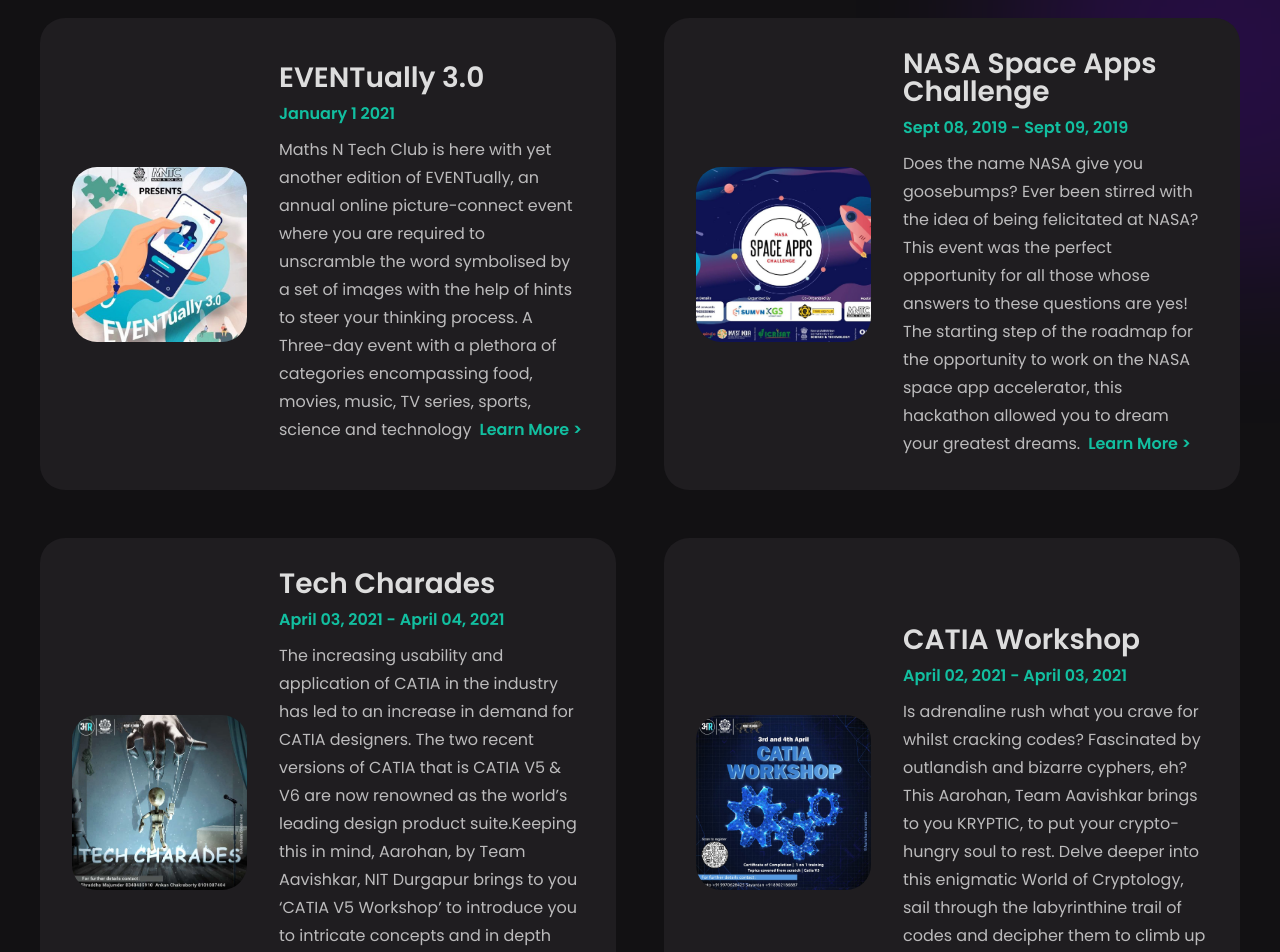
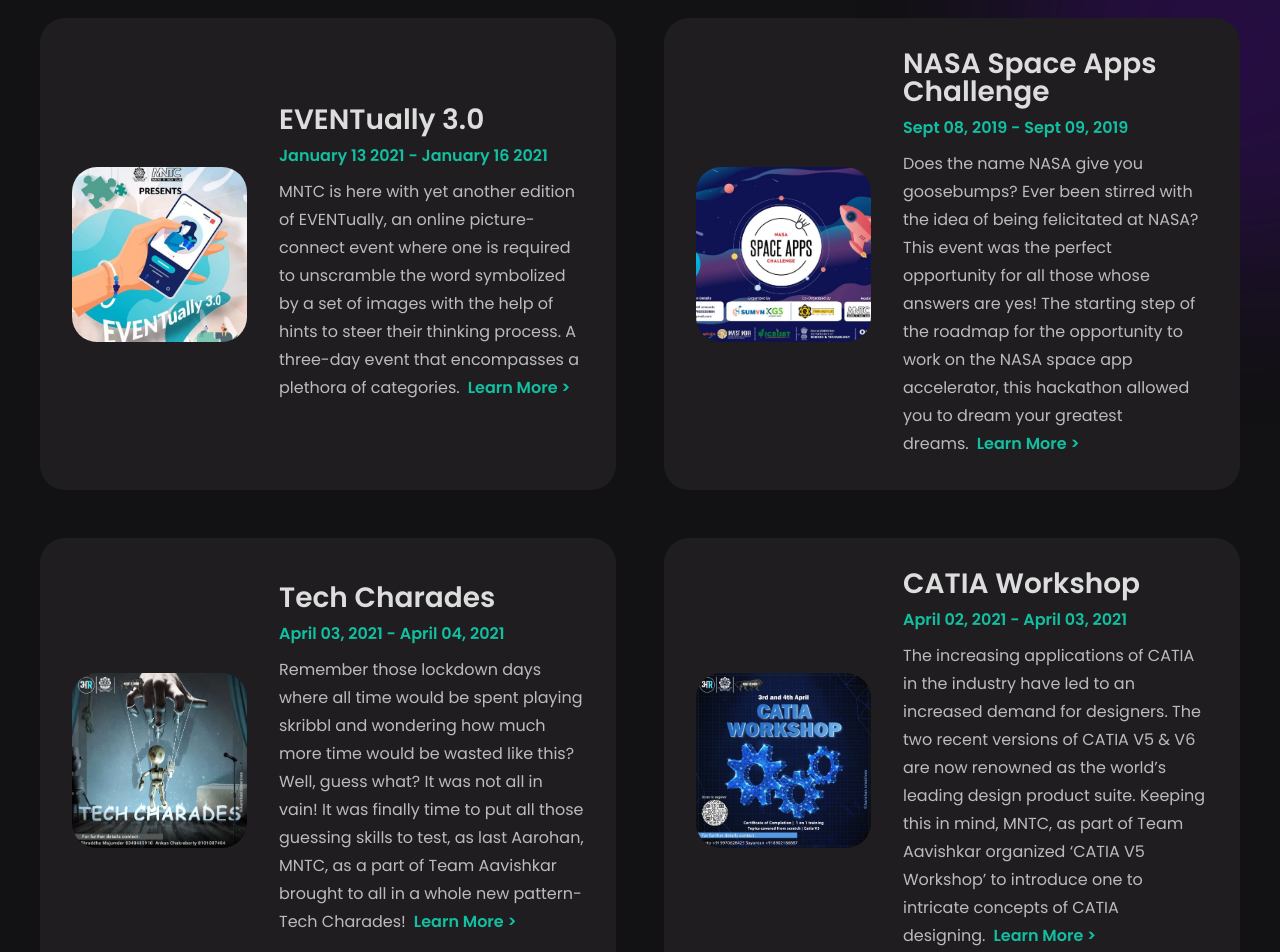
Before and after one commit to mntcnitdgp/MAINWEBSITE, a Next.js app: page /events in a window 1280 px wide. Shown: the part 700-1652 px from the top of the page. Built offline with nearby package versions, Linux system fonts and the light colour scheme.

Commit message:
Update event.js

```diff
--- a/data/events/event.js
+++ b/data/events/event.js
@@ -58,10 +58,10 @@
         Time- 9:00 PM
         Subsequent dates will be announced soon. Stay tuned!
         P.S. - The event is open to all and not just NITDGP'ians.`,
-    smallDesc: `Maths N Tech Club is here with yet another edition of EVENTually, an annual online picture-connect event where you are required to unscramble the word symbolised by a set of images with the help of hints to steer your thinking process.
-        A Three-day event with a plethora of categories encompassing food, movies, music, TV series, sports, science and technology`,
-    startDate: "January 1 2021",
-    endDate: "January 1 2021",
+    smallDesc: `MNTC is here with yet another edition of EVENTually, an online picture-connect event where one is required to unscramble the word symbolized by a set of images with the help of hints to steer their thinking process.
+    A three-day event that encompasses a plethora of categories.`,
+    startDate: "January 13 2021",
+    endDate: "January 16 2021",
   },
   {
     id: 4,
@@ -74,8 +74,8 @@
 *The first 30 teams under each registration category were entitled to a discount on the registration fees on behalf of Maths N Tech Club.
 **All participants were awarded participation certificates from NASA. Winners at the college level received a Winner’s certificate.
 ***The domains for HACKATHON included Painting, Model Making, IoT, robotics, Machine Learning.`,
-    smallDesc: `Does the name NASA give you goosebumps? Ever been stirred with the idea of being felicitated at NASA? This event was the perfect opportunity for all those whose answers to these questions are yes!
-    The starting step of the roadmap for the opportunity to work on the NASA space app accelerator, this hackathon allowed you to dream your greatest dreams.`,
+    smallDesc: `Does the name NASA give you goosebumps? Ever been stirred with the idea of being felicitated at NASA? This event was the perfect opportunity for all those whose answers are yes!
+The starting step of the roadmap for the opportunity to work on the NASA space app accelerator, this hackathon allowed you to dream your greatest dreams.`,
     startDate: "Sept 08, 2019",
     endDate: "Sept 09, 2019",
   },
@@ -89,7 +89,7 @@
 	What are we talking about right?!
 	Remember those lockdown days where all out time would be spent playing scribble and wondering how much more time would be wasted like this? Well, guess what? It was not all in vain! It's finally time to put all those guessing skills to test, as this Aarohan, Team Aavishkar brings to you a whole new pattern- Tech Charades!
 	Decipher the scribblings and win interesting prizes.`,
-    smallDesc: `The increasing usability and application of CATIA in the industry has led to an increase in demand for CATIA designers. The two recent versions of CATIA that is CATIA V5 & V6 are now renowned as the world’s leading design product suite.Keeping this in mind, Aarohan, by Team Aavishkar, NIT Durgapur brings to you ‘CATIA V5 Workshop’ to introduce you to intricate concepts and in depth knowledge of designing from scratch which will make you a valuable asset to any organisation.`,
+    smallDesc: `Remember those lockdown days where all time would be spent playing skribbl and wondering how much more time would be wasted like this? Well, guess what? It was not all in vain! It was finally time to put all those guessing skills to test, as last Aarohan, MNTC, as a part of Team Aavishkar brought to all in a whole new pattern- Tech Charades!`,
     startDate: "April 03, 2021",
     endDate: "April 04, 2021",
   },
@@ -100,7 +100,7 @@
     desc: `The increasing usability and application of CATIA in the industry has led to an increase in demand for CATIA designers. Propelled by the diligent and religious system developers at Dassault Systèmes’ who regularly keep track of the requirements, suggestions, feedbacks and complaints from their customers, the two recent versions of CATIA that is CATIA V5 & V6 are now renowned as the world’s leading design product suite.
 	Keeping this in mind, Aarohan, by Team Aavishkar, NIT Durgapur brings to you ‘CATIA V5 Workshop’ where you will be trained by Ms. Manisha Karmakar to help you get better acquainted with CATIA V5. With more than 2 years of industrial experience and 3+ years of teaching experience, she’ll help you glide through the sessions seamlessly.
 	Get introduced to intricate concepts and in depth knowledge of designing from scratch which will make you a valuable asset to any organisation. At the end of the 2 day Workshop, every participant will get a Certificate of Completion.`,
-    smallDesc: `Is adrenaline rush what you crave for whilst cracking codes? Fascinated by outlandish and bizarre cyphers, eh? This Aarohan, Team Aavishkar brings to you KRYPTIC, to put your  crypto-hungry soul to rest. Delve deeper into this enigmatic World of Cryptology, sail  through the labyrinthine trail of codes and decipher them to climb up to the pinnacle!`,
+    smallDesc: `The increasing applications of CATIA in the industry have led to an increased demand for designers. The two recent versions of CATIA V5 & V6 are now renowned as the world’s leading design product suite. Keeping this in mind, MNTC, as part of Team Aavishkar organized ‘CATIA V5 Workshop’ to introduce one to intricate concepts of CATIA designing.`,
     startDate: "April 02, 2021",
     endDate: "April 03, 2021",
   },
@@ -109,7 +109,7 @@
     name: "Kryptic",
     image: `${relativePath}kryptic.jpeg`,
     desc: `Is adrenaline rush what you crave for whilst cracking codes? Fascinated by outlandish and bizarre cyphers, eh? This Aarohan, Team Aavishkar brings to you KRYPTIC, to put your  crypto-hungry soul to rest. Delve deeper into this enigmatic World of Cryptology, sail  through the labyrinthine trail of codes and decipher them to climb up to the pinnacle!`,
-    smallDesc: `Is adrenaline rush what you crave for whilst cracking codes? Fascinated by outlandish and bizarre cyphers, eh? This Aarohan, Team Aavishkar brings to you KRYPTIC, to put your  crypto-hungry soul to rest. Delve deeper into this enigmatic World of Cryptology, sail  through the labyrinthine trail of codes and decipher them to climb up to the pinnacle!`,
+    smallDesc: `Is adrenaline rush what you crave for whilst cracking codes? Fascinated by bizarre ciphers? Last Aarohan, MNTC, as part of Team Aavishkar organized KRYPTIC, to put one's crypto-hungry soul to rest. Diving deeper into an enigmatic World of Cryptology and sailing through a trail of codes, one had to decipher them to climb up to the pinnacle!`,
     startDate: "April 02, 2021",
     endDate: "April 03, 2021",
   },
```
